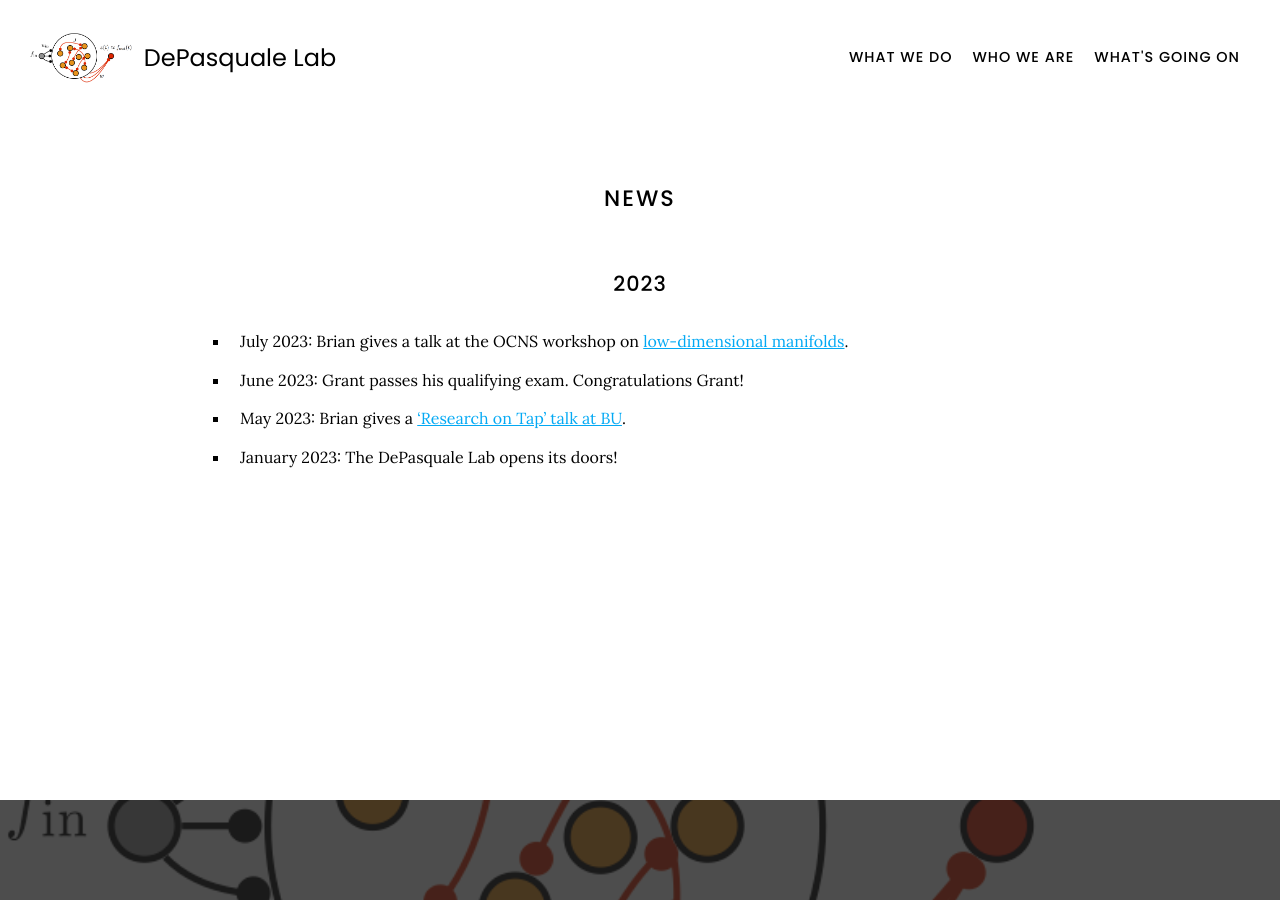
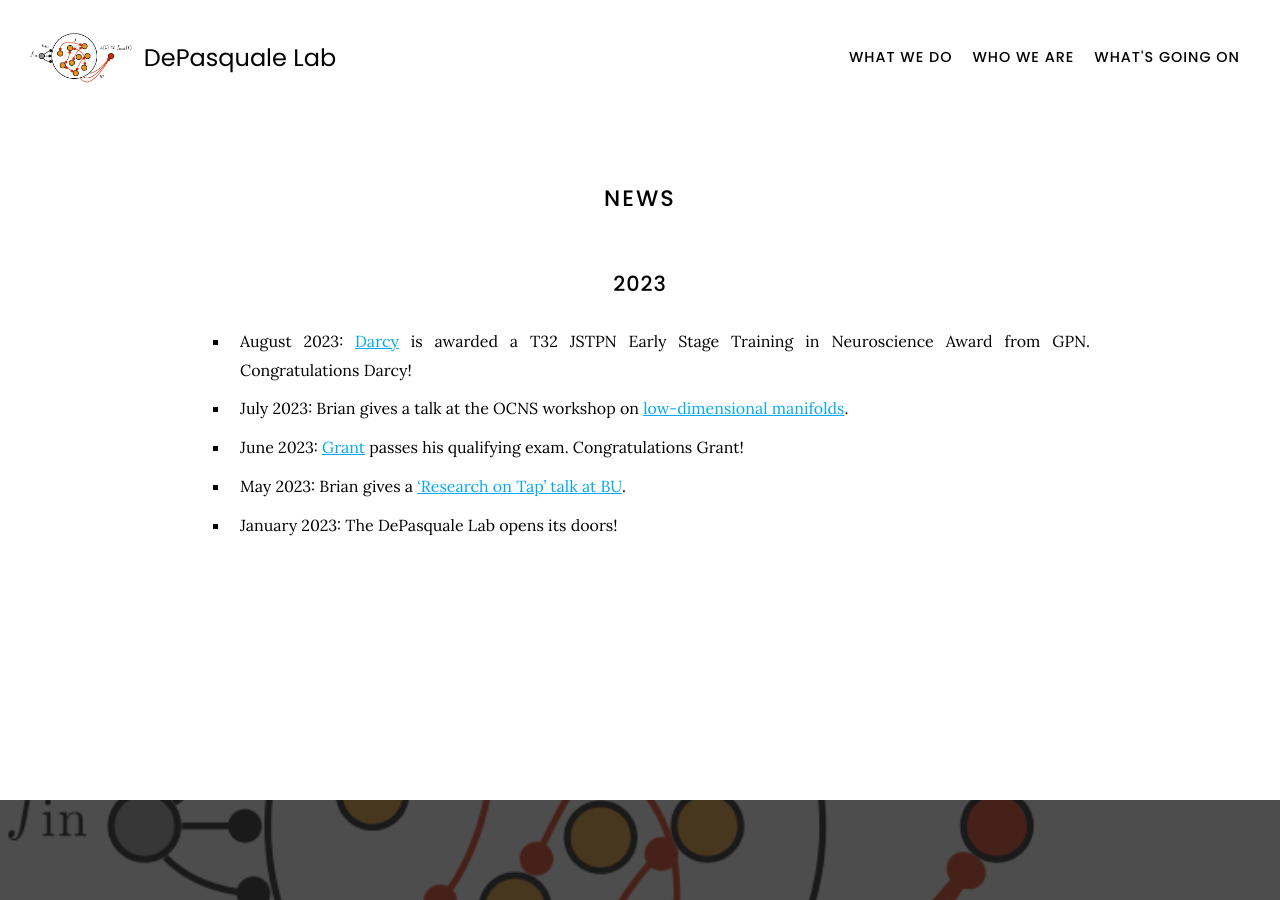
Before and after one commit to GrantMcConachie/depasquale-lab.github.io, a Jekyll site: the page built from news/index.md, in a window 1280 px wide. Built offline with Jekyll 4.4.1, drawn with Linux system fonts in a browser that asks for light colours; nearby versions of some CDN libraries.

Commit message:
new news

```diff
--- a/news/index.md
+++ b/news/index.md
@@ -9,7 +9,8 @@ nav:
 
 ## 2023
 
+- August 2023: [Darcy](https://depasquale-lab.github.io/members/darcy-zi.html) is awarded a T32 JSTPN Early Stage Training in Neuroscience Award from GPN. Congratulations Darcy!
 - July 2023: Brian gives a talk at the OCNS workshop on [low-dimensional manifolds](https://cns2023.sched.com/event/1Kd7M/low-dimensional-manifolds-of-neural-dynamics-and-their-role-in-brain-function).
-- June 2023: Grant passes his qualifying exam. Congratulations Grant!
+- June 2023: [Grant](https://depasquale-lab.github.io/members/Grant-Mcconachie.html) passes his qualifying exam. Congratulations Grant!
 - May 2023: Brian gives a ['Research on Tap' talk at BU](https://www.youtube.com/watch?v=lXQAFrmlqhU).
 - January 2023: The DePasquale Lab opens its doors!
```
